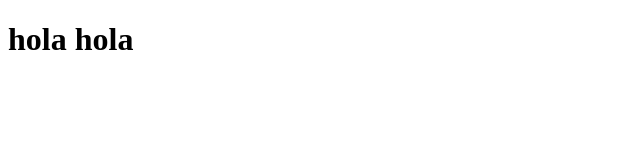
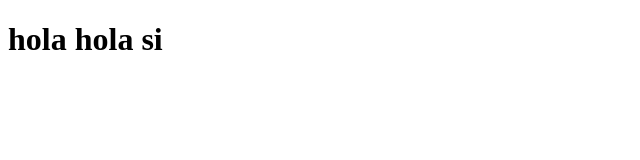
Before and after one commit to ivanbarbona7/Tarea-Repo-M1, a website: page index.html in a window 1280 px wide. Shown: the full height of the page, 0-640 px from the left. Drawn offline with Linux system fonts and the light colour scheme.

Commit message:
cambio de nuevo

```diff
--- a/index.html
+++ b/index.html
@@ -10,7 +10,7 @@
 
 <body>
 
-        <h1>hola hola </h1>
+        <h1>hola hola si </h1>
 
 </body>
 
```
